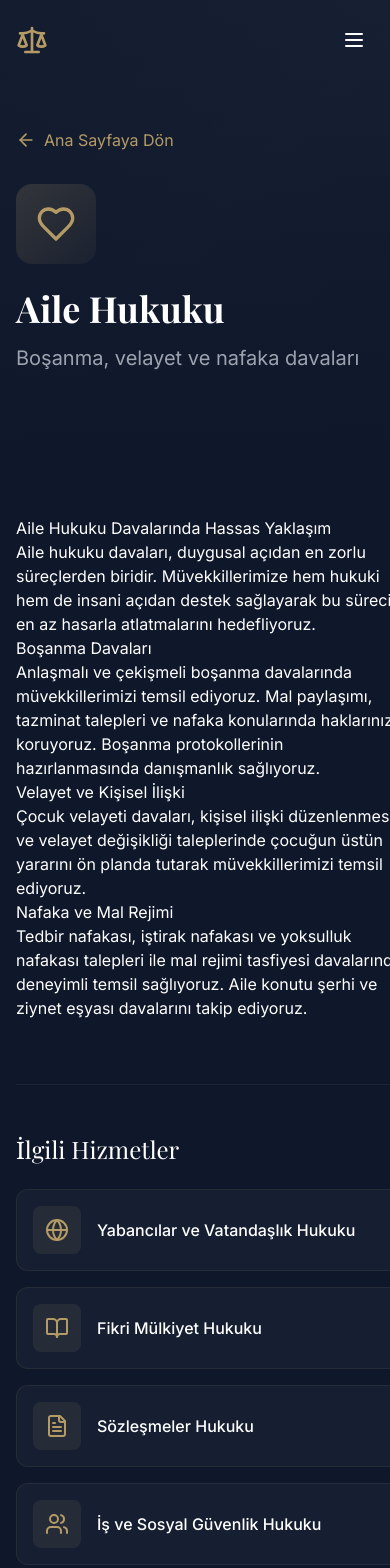
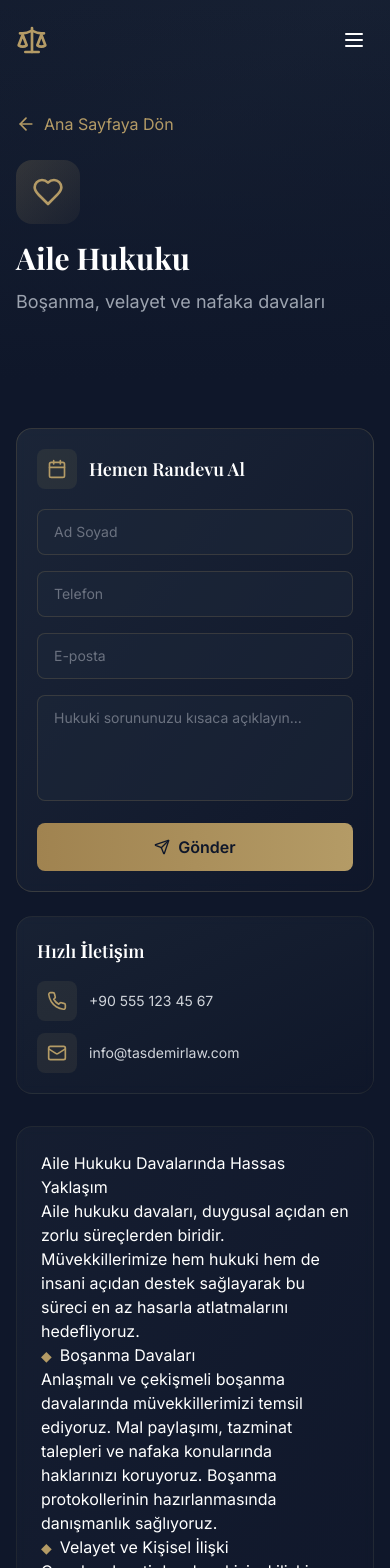
Before and after one commit to BerkayBilgenn/Enes_Mahmut_Ta-demir, a React (Vite) app: page /hizmet/aile in a window 390 px wide. Shown: the top 1568 px of the page. Built offline with nearby package versions, Linux system fonts and the light colour scheme.

Commit message:
mobil menu ve ic sayfa tasarimi duzeltildi

```diff
--- a/src/App.jsx
+++ b/src/App.jsx
@@ -88,7 +88,7 @@ function Header() {
       animate={{ y: 0 }}
       transition={{ duration: 0.6 }}
       className={`fixed top-0 left-0 right-0 z-50 transition-all duration-300 ${
-        isScrolled ? 'glass py-3' : 'bg-transparent py-5'
+        isScrolled || isMobileMenuOpen ? 'bg-navy-950/95 backdrop-blur-md border-b border-gold/10 py-3' : 'bg-transparent py-5'
       }`}
     >
       <nav className="max-w-7xl mx-auto px-4 sm:px-6 lg:px-8">
--- a/src/components/ServiceDetail.jsx
+++ b/src/components/ServiceDetail.jsx
@@ -1,8 +1,14 @@
 import { useParams, Link, useNavigate } from 'react-router-dom';
 import { motion } from 'framer-motion';
-import { ArrowLeft, Phone, Mail, Calendar, ChevronRight, Send } from 'lucide-react';
-import { useState } from 'react';
+import { ArrowLeft, Phone, Mail, Calendar, ChevronRight, Send, Loader2, CheckCircle } from 'lucide-react';
+import { useState, useRef } from 'react';
+import emailjs from '@emailjs/browser';
 import { servicesData } from '../data/servicesData';
+
+// EmailJS Configuration
+const SERVICE_ID = "service_5np4b5k";
+const TEMPLATE_ID = "template_odrnj08";
+const PUBLIC_KEY = "EerUN7AXx0_VD65pV";
 
 const fadeInUp = {
   initial: { opacity: 0, y: 40 },
@@ -18,17 +24,15 @@ function ServiceDetail() {
   const { slug } = useParams();
   const navigate = useNavigate();
   const service = servicesData.find(s => s.slug === slug);
+  const form = useRef();
 
-  const [formData, setFormData] = useState({
-    name: '',
-    phone: '',
-    email: '',
-    message: ''
-  });
+  const [loading, setLoading] = useState(false);
+  const [success, setSuccess] = useState(false);
+  const [error, setError] = useState(null);
 
   if (!service) {
     return (
-      <div className="min-h-screen bg-navy flex items-center justify-center">
+      <div className="min-h-screen bg-navy flex items-center justify-center px-4">
         <div className="text-center">
           <h1 className="font-serif text-4xl text-white mb-4">Sayfa Bulunamadı</h1>
           <Link to="/" className="text-gold hover:underline">Ana Sayfaya Dön</Link>
@@ -39,19 +43,27 @@ function ServiceDetail() {
 
   const Icon = service.icon;
 
-  const handleSubmit = (e) => {
+  const handleSubmit = async (e) => {
     e.preventDefault();
-    console.log('Form submitted:', formData);
-  };
+    setLoading(true);
+    setError(null);
 
-  const handleChange = (e) => {
-    setFormData({ ...formData, [e.target.name]: e.target.value });
+    try {
+      await emailjs.sendForm(SERVICE_ID, TEMPLATE_ID, form.current, PUBLIC_KEY);
+      setSuccess(true);
+      form.current.reset();
+    } catch (err) {
+      console.error('EmailJS Error:', err);
+      setError('Mesaj gönderilemedi. Lütfen tekrar deneyin.');
+    } finally {
+      setLoading(false);
+    }
   };
 
   return (
     <div className="min-h-screen bg-navy">
       {/* Hero Section */}
-      <section className="relative pt-32 pb-20 overflow-hidden">
+      <section className="relative pt-28 sm:pt-32 pb-16 sm:pb-20 overflow-hidden">
         <div className="absolute inset-0 animated-gradient opacity-50" />
         <div className="absolute inset-0 bg-gradient-to-b from-transparent via-navy/50 to-navy" />
 
@@ -65,7 +77,7 @@ function ServiceDetail() {
             <motion.button
               variants={fadeInUp}
               onClick={() => navigate('/')}
-              className="inline-flex items-center gap-2 text-gold hover:text-gold-400 mb-8 group"
+              className="inline-flex items-center gap-2 text-gold hover:text-gold-400 mb-6 sm:mb-8 group"
             >
               <ArrowLeft className="w-5 h-5 group-hover:-translate-x-1 transition-transform" />
               <span>Ana Sayfaya Dön</span>
@@ -74,22 +86,22 @@ function ServiceDetail() {
             {/* Icon */}
             <motion.div
               variants={fadeInUp}
-              className="w-20 h-20 bg-gradient-to-br from-gold/20 to-gold/5 rounded-2xl flex items-center justify-center mb-6"
+              className="w-16 h-16 sm:w-20 sm:h-20 bg-gradient-to-br from-gold/20 to-gold/5 rounded-2xl flex items-center justify-center mb-4 sm:mb-6"
             >
-              <Icon className="w-10 h-10 text-gold" />
+              <Icon className="w-8 h-8 sm:w-10 sm:h-10 text-gold" />
             </motion.div>
 
             {/* Title */}
             <motion.h1
               variants={fadeInUp}
-              className="font-serif text-4xl sm:text-5xl lg:text-6xl font-bold text-white mb-4"
+              className="font-serif text-3xl sm:text-4xl lg:text-5xl xl:text-6xl font-bold text-white mb-3 sm:mb-4"
             >
               {service.title}
             </motion.h1>
 
             <motion.p
               variants={fadeInUp}
-              className="text-xl text-gray-400 max-w-2xl"
+              className="text-lg sm:text-xl text-gray-400 max-w-2xl"
             >
               {service.description}
             </motion.p>
@@ -97,31 +109,38 @@ function ServiceDetail() {
         </div>
       </section>
 
-      {/* Content Section */}
-      <section className="py-16 lg:py-24">
+      {/* Content Section - Improved Grid Layout */}
+      <section className="py-12 sm:py-16 lg:py-24">
         <div className="max-w-7xl mx-auto px-4 sm:px-6 lg:px-8">
-          <div className="grid lg:grid-cols-3 gap-12">
-            {/* Main Content */}
+          <div className="grid grid-cols-1 lg:grid-cols-10 gap-8 lg:gap-12">
+
+            {/* Main Content - 70% on desktop */}
             <motion.article
               initial={{ opacity: 0, y: 40 }}
               animate={{ opacity: 1, y: 0 }}
               transition={{ duration: 0.6, delay: 0.3 }}
-              className="lg:col-span-2"
+              className="lg:col-span-7 order-2 lg:order-1"
             >
+              {/* Rich Content with Better Typography */}
+              <div className="bg-gradient-to-br from-navy-800/40 to-navy-900/40 backdrop-blur-sm border border-gold/10 rounded-2xl p-6 sm:p-8 lg:p-10">
                 <div
                   className="prose prose-lg prose-invert max-w-none
-                  prose-headings:font-serif prose-headings:text-gold
-                  prose-h3:text-2xl prose-h3:mt-8 prose-h3:mb-4
-                  prose-h4:text-xl prose-h4:mt-6 prose-h4:mb-3 prose-h4:text-white
-                  prose-p:text-gray-300 prose-p:leading-relaxed prose-p:mb-4
-                  prose-ul:text-gray-300 prose-li:mb-2"
+                    prose-headings:font-serif prose-headings:text-gold prose-headings:font-semibold
+                    prose-h3:text-xl sm:prose-h3:text-2xl prose-h3:mt-0 prose-h3:mb-4 prose-h3:pb-3 prose-h3:border-b prose-h3:border-gold/20
+                    prose-h4:text-lg sm:prose-h4:text-xl prose-h4:mt-8 prose-h4:mb-4 prose-h4:text-white prose-h4:flex prose-h4:items-center prose-h4:gap-2
+                    prose-p:text-gray-300 prose-p:leading-relaxed prose-p:mb-5 prose-p:text-base
+                    prose-ul:text-gray-300 prose-ul:space-y-2 prose-ul:my-4
+                    prose-li:mb-0 prose-li:pl-2
+                    prose-strong:text-gold prose-strong:font-semibold
+                    [&_h4]:before:content-['◆'] [&_h4]:before:text-gold [&_h4]:before:text-sm [&_h4]:before:mr-2"
                   dangerouslySetInnerHTML={{ __html: service.content }}
                 />
+              </div>
 
               {/* Related Services */}
-              <div className="mt-16 pt-12 border-t border-gold/10">
-                <h3 className="font-serif text-2xl text-white mb-6">İlgili Hizmetler</h3>
-                <div className="grid sm:grid-cols-2 gap-4">
+              <div className="mt-10 sm:mt-16 pt-8 sm:pt-12 border-t border-gold/10">
+                <h3 className="font-serif text-xl sm:text-2xl text-white mb-6">İlgili Hizmetler</h3>
+                <div className="grid grid-cols-1 sm:grid-cols-2 gap-3 sm:gap-4">
                   {servicesData
                     .filter(s => s.id !== service.id)
                     .slice(0, 4)
@@ -131,17 +150,17 @@ function ServiceDetail() {
                         <Link
                           key={relatedService.id}
                           to={`/hizmet/${relatedService.slug}`}
-                          className="group flex items-center gap-4 p-4 bg-navy-800/50 border border-gold/10 rounded-xl hover:border-gold/30 transition-all"
+                          className="group flex items-center gap-3 sm:gap-4 p-4 bg-navy-800/50 border border-gold/10 rounded-xl hover:border-gold/30 hover:bg-navy-800/70 transition-all"
                         >
-                          <div className="w-12 h-12 bg-gold/10 rounded-lg flex items-center justify-center flex-shrink-0">
-                            <RelatedIcon className="w-6 h-6 text-gold" />
+                          <div className="w-10 h-10 sm:w-12 sm:h-12 bg-gold/10 rounded-lg flex items-center justify-center flex-shrink-0 group-hover:bg-gold/20 transition-colors">
+                            <RelatedIcon className="w-5 h-5 sm:w-6 sm:h-6 text-gold" />
                           </div>
                           <div className="flex-1 min-w-0">
-                            <h4 className="font-medium text-white group-hover:text-gold transition-colors truncate">
+                            <h4 className="font-medium text-sm sm:text-base text-white group-hover:text-gold transition-colors truncate">
                               {relatedService.title}
                             </h4>
                           </div>
-                          <ChevronRight className="w-5 h-5 text-gold opacity-0 group-hover:opacity-100 transition-opacity" />
+                          <ChevronRight className="w-4 h-4 sm:w-5 sm:h-5 text-gold opacity-0 group-hover:opacity-100 transition-opacity flex-shrink-0" />
                         </Link>
                       );
                     })}
@@ -149,98 +168,155 @@ function ServiceDetail() {
               </div>
             </motion.article>
 
-            {/* Sticky Sidebar */}
+            {/* Sticky Sidebar - 30% on desktop */}
             <motion.aside
               initial={{ opacity: 0, x: 40 }}
               animate={{ opacity: 1, x: 0 }}
               transition={{ duration: 0.6, delay: 0.4 }}
-              className="lg:col-span-1"
+              className="lg:col-span-3 order-1 lg:order-2"
             >
-              <div className="lg:sticky lg:top-28 space-y-6">
+              <div className="lg:sticky lg:top-24 space-y-6">
                 {/* Appointment Form Card */}
-                <div className="bg-gradient-to-br from-navy-800/80 to-navy-900/80 backdrop-blur-sm border border-gold/20 rounded-2xl p-6 lg:p-8">
-                  <div className="flex items-center gap-3 mb-6">
-                    <Calendar className="w-6 h-6 text-gold" />
-                    <h3 className="font-serif text-xl font-semibold text-white">
+                <div className="bg-gradient-to-br from-navy-800/80 to-navy-900/80 backdrop-blur-sm border border-gold/20 rounded-2xl p-5 sm:p-6 lg:p-8">
+                  <div className="flex items-center gap-3 mb-5 sm:mb-6">
+                    <div className="w-10 h-10 bg-gold/10 rounded-lg flex items-center justify-center">
+                      <Calendar className="w-5 h-5 text-gold" />
+                    </div>
+                    <h3 className="font-serif text-lg sm:text-xl font-semibold text-white">
                       Hemen Randevu Al
                     </h3>
                   </div>
 
-                  <form onSubmit={handleSubmit} className="space-y-4">
+                  {success ? (
+                    /* Success Message */
+                    <motion.div
+                      initial={{ opacity: 0, scale: 0.9 }}
+                      animate={{ opacity: 1, scale: 1 }}
+                      className="text-center py-6"
+                    >
+                      <motion.div
+                        initial={{ scale: 0 }}
+                        animate={{ scale: 1 }}
+                        transition={{ delay: 0.1, type: "spring", stiffness: 200 }}
+                        className="w-16 h-16 bg-emerald-500/20 rounded-full flex items-center justify-center mx-auto mb-4"
+                      >
+                        <CheckCircle className="w-8 h-8 text-emerald-400" />
+                      </motion.div>
+                      <h4 className="font-serif text-lg font-semibold text-white mb-2">
+                        Teşekkürler!
+                      </h4>
+                      <p className="text-gray-400 text-sm mb-4">
+                        En kısa sürede sizinle iletişime geçeceğiz.
+                      </p>
+                      <button
+                        onClick={() => setSuccess(false)}
+                        className="text-gold text-sm hover:underline"
+                      >
+                        Yeni mesaj gönder
+                      </button>
+                    </motion.div>
+                  ) : (
+                    /* Contact Form */
+                    <form ref={form} onSubmit={handleSubmit} className="space-y-4">
+                      {/* Error Message */}
+                      {error && (
+                        <motion.div
+                          initial={{ opacity: 0, y: -10 }}
+                          animate={{ opacity: 1, y: 0 }}
+                          className="p-3 bg-red-500/10 border border-red-500/30 rounded-lg text-red-400 text-xs sm:text-sm"
+                        >
+                          {error}
+                        </motion.div>
+                      )}
+
                       <div>
                         <input
                           type="text"
                           name="name"
-                        value={formData.name}
-                        onChange={handleChange}
                           placeholder="Ad Soyad"
                           required
-                        className="w-full bg-navy-800/50 border border-gold/20 rounded-lg px-4 py-3 text-white placeholder-gray-500 focus:border-gold focus:ring-1 focus:ring-gold outline-none transition-all text-sm"
+                          disabled={loading}
+                          className="w-full bg-navy-800/50 border border-gold/20 rounded-lg px-4 py-3 text-white placeholder-gray-500 focus:border-gold focus:ring-1 focus:ring-gold outline-none transition-all text-sm disabled:opacity-50"
                         />
                       </div>
                       <div>
                         <input
                           type="tel"
                           name="phone"
-                        value={formData.phone}
-                        onChange={handleChange}
                           placeholder="Telefon"
                           required
-                        className="w-full bg-navy-800/50 border border-gold/20 rounded-lg px-4 py-3 text-white placeholder-gray-500 focus:border-gold focus:ring-1 focus:ring-gold outline-none transition-all text-sm"
+                          disabled={loading}
+                          className="w-full bg-navy-800/50 border border-gold/20 rounded-lg px-4 py-3 text-white placeholder-gray-500 focus:border-gold focus:ring-1 focus:ring-gold outline-none transition-all text-sm disabled:opacity-50"
                         />
                       </div>
                       <div>
                         <input
                           type="email"
                           name="email"
-                        value={formData.email}
-                        onChange={handleChange}
                           placeholder="E-posta"
                           required
-                        className="w-full bg-navy-800/50 border border-gold/20 rounded-lg px-4 py-3 text-white placeholder-gray-500 focus:border-gold focus:ring-1 focus:ring-gold outline-none transition-all text-sm"
+                          disabled={loading}
+                          className="w-full bg-navy-800/50 border border-gold/20 rounded-lg px-4 py-3 text-white placeholder-gray-500 focus:border-gold focus:ring-1 focus:ring-gold outline-none transition-all text-sm disabled:opacity-50"
                         />
                       </div>
+                      {/* Hidden subject field with service title */}
+                      <input type="hidden" name="subject" value={service.title} />
                       <div>
                         <textarea
                           name="message"
-                        value={formData.message}
-                        onChange={handleChange}
-                        placeholder="Kısa açıklama..."
-                        rows={3}
-                        className="w-full bg-navy-800/50 border border-gold/20 rounded-lg px-4 py-3 text-white placeholder-gray-500 focus:border-gold focus:ring-1 focus:ring-gold outline-none transition-all resize-none text-sm"
+                          placeholder="Hukuki sorununuzu kısaca açıklayın..."
+                          rows={4}
+                          required
+                          disabled={loading}
+                          className="w-full bg-navy-800/50 border border-gold/20 rounded-lg px-4 py-3 text-white placeholder-gray-500 focus:border-gold focus:ring-1 focus:ring-gold outline-none transition-all resize-none text-sm disabled:opacity-50"
                         />
                       </div>
                       <motion.button
                         type="submit"
-                      whileHover={{ scale: 1.02 }}
-                      whileTap={{ scale: 0.98 }}
-                      className="w-full inline-flex items-center justify-center gap-2 bg-gradient-to-r from-gold-600 to-gold px-6 py-3 rounded-lg text-navy font-semibold hover:shadow-lg hover:shadow-gold/30 transition-all"
+                        disabled={loading}
+                        whileHover={!loading ? { scale: 1.02 } : {}}
+                        whileTap={!loading ? { scale: 0.98 } : {}}
+                        className="w-full inline-flex items-center justify-center gap-2 bg-gradient-to-r from-gold-600 to-gold px-6 py-3 rounded-lg text-navy font-semibold hover:shadow-lg hover:shadow-gold/30 transition-all disabled:opacity-70 disabled:cursor-not-allowed"
                       >
+                        {loading ? (
+                          <>
+                            <Loader2 className="w-4 h-4 animate-spin" />
+                            Gönderiliyor...
+                          </>
+                        ) : (
+                          <>
                             <Send className="w-4 h-4" />
                             Gönder
+                          </>
+                        )}
                       </motion.button>
                     </form>
+                  )}
                 </div>
 
                 {/* Quick Contact Card */}
-                <div className="bg-gradient-to-br from-navy-800/60 to-navy-900/60 backdrop-blur-sm border border-gold/10 rounded-2xl p-6">
+                <div className="bg-gradient-to-br from-navy-800/60 to-navy-900/60 backdrop-blur-sm border border-gold/10 rounded-2xl p-5 sm:p-6">
                   <h4 className="font-serif text-lg font-semibold text-white mb-4">
                     Hızlı İletişim
                   </h4>
                   <div className="space-y-3">
                     <a
                       href="tel:+905551234567"
-                      className="flex items-center gap-3 text-gray-300 hover:text-gold transition-colors"
+                      className="flex items-center gap-3 text-gray-300 hover:text-gold transition-colors group"
                     >
+                      <div className="w-10 h-10 bg-gold/10 rounded-lg flex items-center justify-center group-hover:bg-gold/20 transition-colors">
                         <Phone className="w-5 h-5 text-gold" />
-                      <span>+90 555 123 45 67</span>
+                      </div>
+                      <span className="text-sm sm:text-base">+90 555 123 45 67</span>
                     </a>
                     <a
                       href="mailto:info@tasdemirlaw.com"
-                      className="flex items-center gap-3 text-gray-300 hover:text-gold transition-colors"
+                      className="flex items-center gap-3 text-gray-300 hover:text-gold transition-colors group"
                     >
+                      <div className="w-10 h-10 bg-gold/10 rounded-lg flex items-center justify-center group-hover:bg-gold/20 transition-colors">
                         <Mail className="w-5 h-5 text-gold" />
-                      <span>info@tasdemirlaw.com</span>
+                      </div>
+                      <span className="text-sm sm:text-base">info@tasdemirlaw.com</span>
                     </a>
                   </div>
                 </div>
```
Lines whose indentation alone changed are shown as unchanged.
